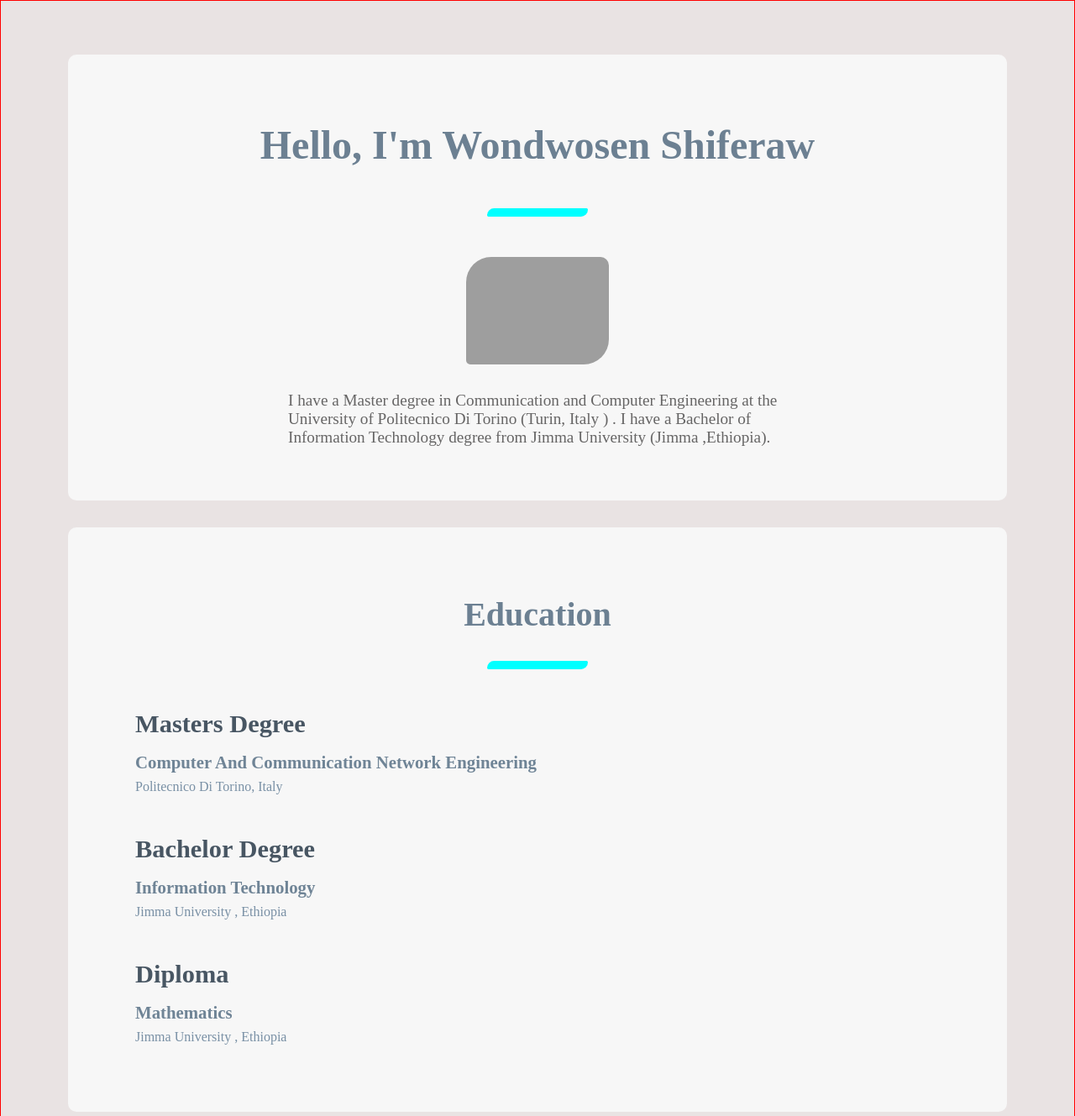
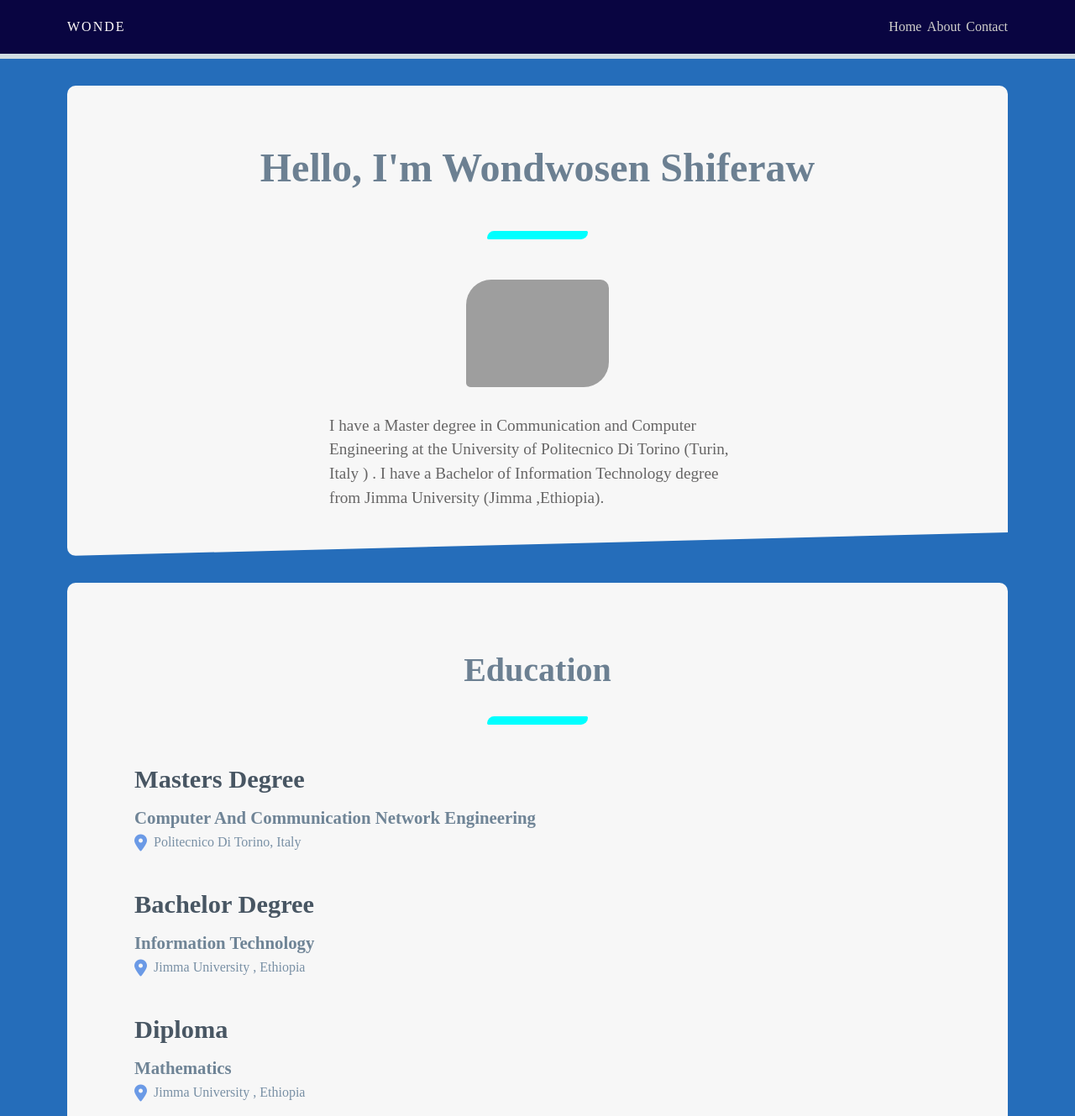
Before and after one commit to TsigeWonwosen/personal-page, a plain HTML site: page index.html in a window 1280 px wide. Shown: the top 1329 px of the page at 84% size. Drawn offline with Linux system fonts and the light colour scheme; grey boxes are pictures that could not be loaded.

Commit message:
hero style changed and location icons added.

```diff
--- a/index.html
+++ b/index.html
@@ -11,6 +11,13 @@
 </head>
 
 <body>
+    <div class="nav"><span>WONDE</span>
+        <ul>
+            <li>Home</li>
+            <li>About</li>
+            <li>Contact</li>
+        </ul>
+    </div>
     <div class="container">
         <div class="info">
             <h1>Hello, I'm Wondwosen Shiferaw</h1>
@@ -29,18 +36,23 @@
                 <li>
                     <h3>Masters Degree</h3>
                     <h6>Computer And Communication Network Engineering</h6>
-                    <span>Politecnico Di Torino, Italy</span>
+                    <div class="address"><i class="fas fa-map-marker-alt fa-lg"></i><span>Politecnico Di Torino,
+                            Italy</span></div>
                 </li>
                 <li>
                     <h3>Bachelor Degree</h3>
                     <h6>Information Technology</h6>
-                    <span>Jimma University , Ethiopia</span>
+                    <div class="address"><i class="fas fa-map-marker-alt fa-lg"></i><span>Jimma University ,
+                            Ethiopia</span>
+                    </div>
                 </li>
 
                 <li>
                     <h3>Diploma</h3>
                     <h6>Mathematics</h6>
-                    <span>Jimma University , Ethiopia</span>
+                    <div class="address"><i class="fas fa-map-marker-alt fa-lg"></i><span>Jimma University ,
+                            Ethiopia</span>
+                    </div>
                 </li>
             </ul>
         </div>
--- a/style.css
+++ b/style.css
@@ -5,9 +5,9 @@
 }
 
 body {
-  background-color: rgb(233, 227, 227);
+  background-color: rgb(37, 109, 186);
   display: flex;
-  justify-content: center;
+  flex-direction: column;
   align-items: center;
 }
 
@@ -39,13 +39,42 @@ h6 {
 span {
   color: rgb(121, 144, 165);
 }
+
+.nav{
+  width: 100%;
+  height: 70px;
+  padding: 0 5rem;
+  background-color: rgb(9, 5, 65);
+  display: flex;
+  flex-direction: row;
+  justify-content: space-between;
+  align-items: center;
+  border-bottom: 6px solid rgb(207, 220, 226);
+}
+
+.nav span{
+  font-size: 1rem;
+  color: rgb(255, 251, 251);
+  letter-spacing: 2px;
+}
+.nav ul{
+  display: flex;
+  justify-content: flex-end;
+  align-items: center;
+}
+
+.nav ul li{
+  list-style: none;
+  margin-left: 0.4rem;
+  color: rgb(209, 208, 204);
+
+}
 .education li {
   text-decoration: none;
   list-style: none;
   padding: 1rem;
 }
 .container {
-  border: 1px solid red;
   padding: 2rem 5rem;
   margin: 0 auto;
   min-height: 100vh;
@@ -59,14 +88,16 @@ span {
   margin: 2rem auto 1rem;
 }
 .info {
+  height: 70vh;
   display: flex;
   flex-direction: column;
   justify-content: center;
   align-items: center;
-  margin: 2rem auto;
-  padding: 4rem;
+  padding: 2rem 4rem;
   background-color: rgb(247, 247, 247);
   border-radius: 10px;
+    -webkit-clip-path: polygon(0% 0%,100% 0%, 100% 95%, 0% 100%);
+
 }
 
 .info h1 {
@@ -74,9 +105,10 @@ span {
 }
 
 .info p {
-  max-width: 60%;
+  max-width: 50%;
   font-size: 1.2rem;
   color: rgb(102, 101, 101);
+  line-height: 1.5;
 }
 
 .info img {
@@ -146,7 +178,16 @@ margin-right: 0.3rem;
 .fa-github-square{
    color: #000;
 }
-
+.address {
+  display: flex;
+  justify-content: flex-start;
+  align-items: center;
+  margin-top: 0.4rem;
+}
+.address .fas{
+  color: rgb(107, 154, 230);
+  margin-right: 0.5rem;
+}
 .fa-500px.fa-colored { color: #0099e5; }
 .fa-amazon.fa-colored { color: #ff9900; }
 .fa-android.fa-colored { color: #a4c639; }
```
